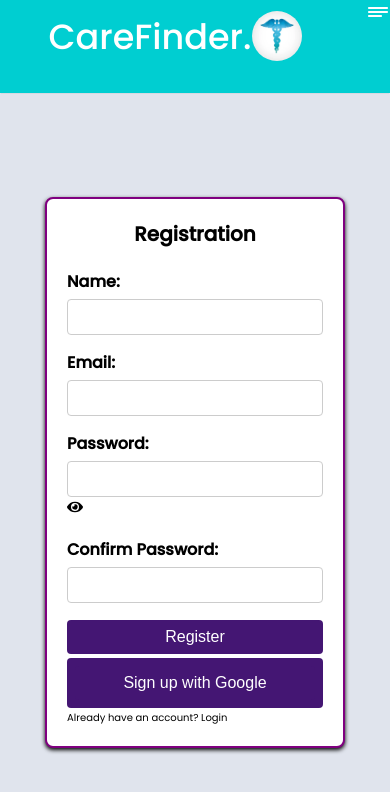
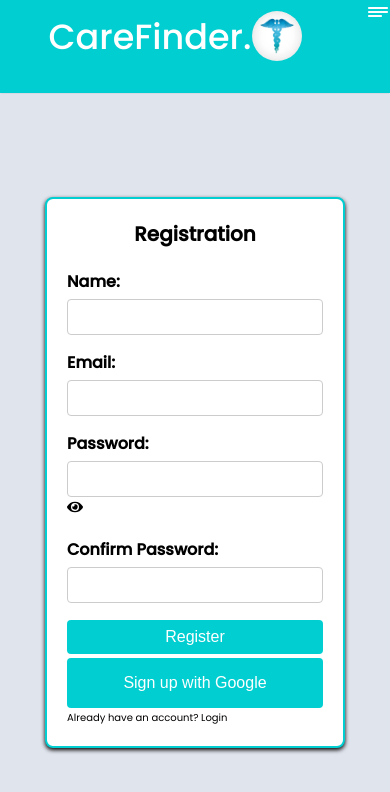
Before and after one commit to UgoChiori/HospitalCarefinder, a React (Vite) app: page /register in a window 390 px wide. Shown: the top 792 px of the page. Built offline with nearby package versions, Linux system fonts and the light colour scheme; no server answers.

Commit message:
CSS edit

```diff
--- a/src/pages/register.css
+++ b/src/pages/register.css
@@ -50,7 +50,7 @@ input {
     padding: 8px;
     font-size: 16px;
     border-radius: 4px;
-    background: #441673;
+    background: darkturquoise;
     color: white;
     cursor: pointer;
     transition: all 0.3s ease 0s;
@@ -63,14 +63,14 @@ input {
     padding: 8px;
     font-size: 16px;
     border-radius: 4px;
-    background: #441673;
+    background: darkturquoise;
     color: white;
     cursor: pointer;
     transition: all 0.3s ease 0s;
 }
 
 .signup-methods:hover {
-    background: #441673;
+    background: darkturquoise;
     color: white;
     border: none;
     box-shadow: 0px 15px 20px rgba(68, 22, 115, 0.4);
@@ -85,7 +85,7 @@ input {
 @media screen and (max-width: 991px) {
     .registration-form {
         max-width: 300px;
-        border: 2px solid purple;
+        border: 2px solid darkturquoise;
         margin-top: 100px;
         box-shadow: 0 2px 4px rgba(0, 0, 0, 10);
     }
```
